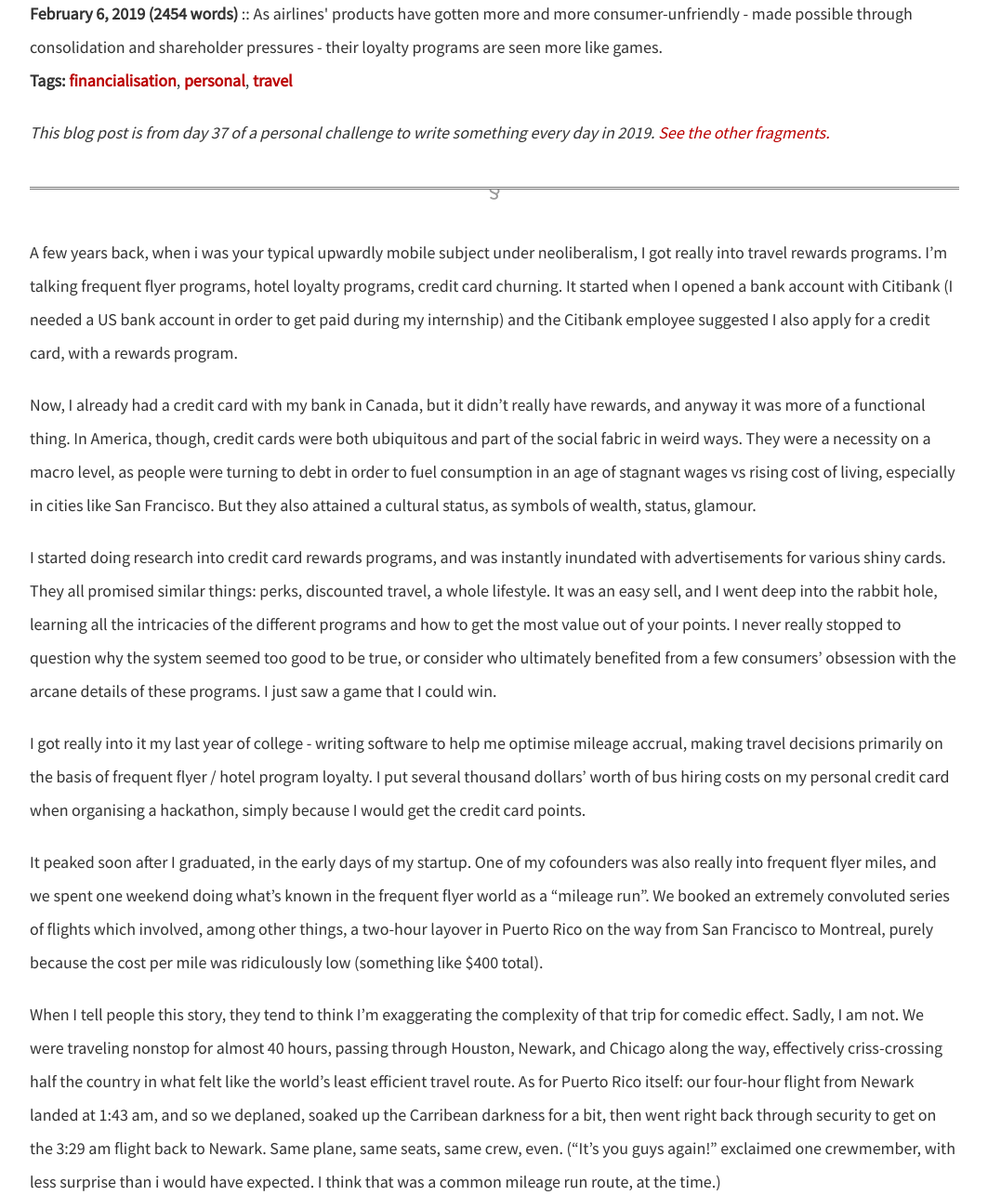
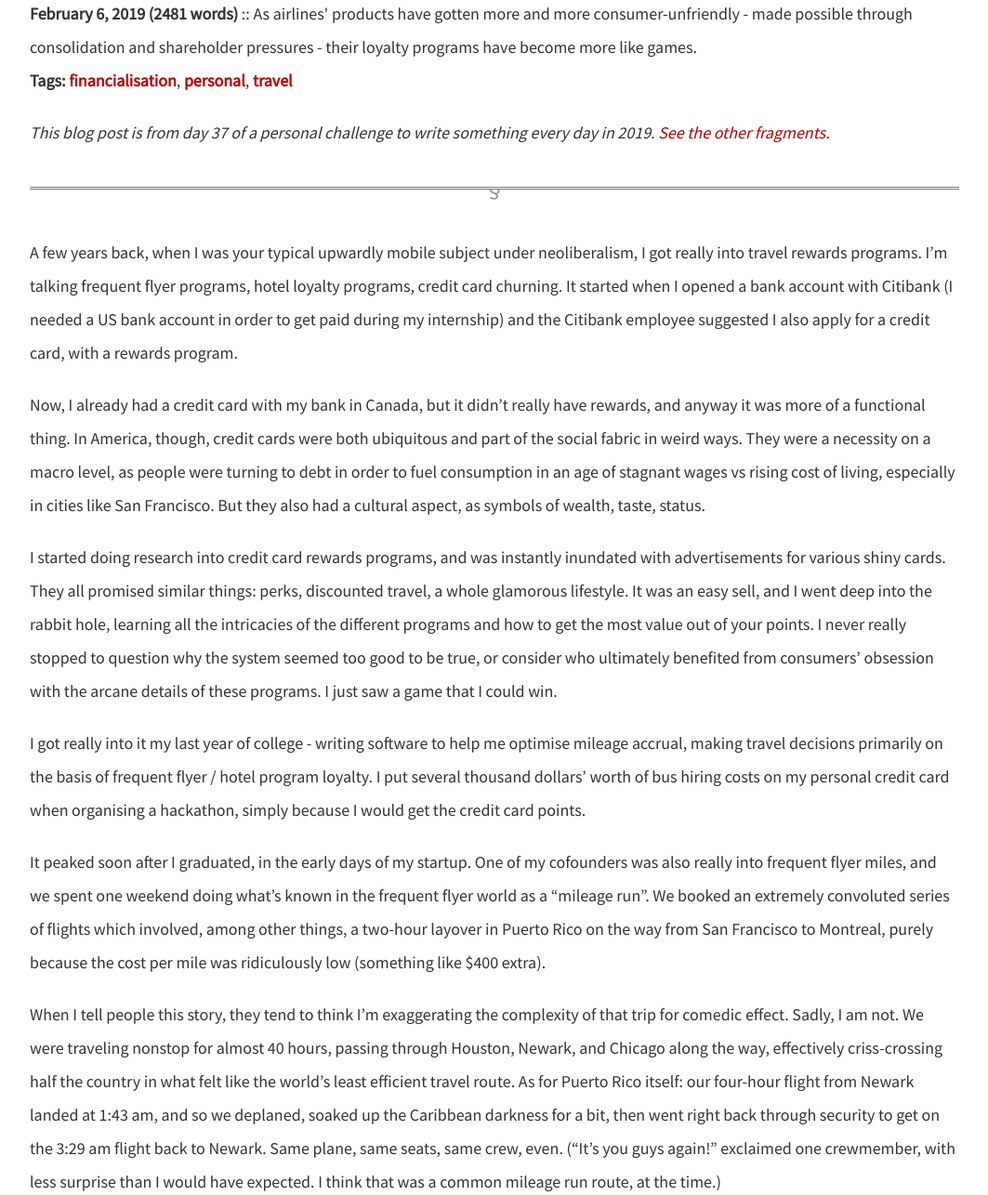
Before and after one commit to dellsystem/dellsystem.github.io, a Jekyll site: the page built from _posts/2019-2-6-fragments-37.md, in a window 1280 px wide and 1400 px high, scrolled down 279 px, cut to the strip 0-1286 px from the top of the window. Shown: the whole strip at 93% size, without its empty margins (108-1171 px from the left). Built offline with Jekyll 4.4.1, drawn with Linux system fonts in a browser that asks for light colours; some of the changed text lies outside the part shown.

Commit message:
Update fragments-37
fixed broken image, better wording

```diff
--- a/_posts/2019-2-6-fragments-37.md
+++ b/_posts/2019-2-6-fragments-37.md
@@ -1,30 +1,30 @@
 ---
 title: "Gaming frequent flyer programs"
 layout: fragment
-description: "As airlines' products have gotten more and more consumer-unfriendly - made possible through consolidation and shareholder pressures - their loyalty programs are seen more like games."
+description: "As airlines' products have gotten more and more consumer-unfriendly - made possible through consolidation and shareholder pressures - their loyalty programs have become more like games."
 tags:
 - financialisation
 - personal
 - travel
 ---
 
-A few years back, when i was your typical upwardly mobile subject under neoliberalism, I got really into travel rewards programs. I'm talking frequent flyer programs, hotel loyalty programs, credit card churning. It started when I opened a bank account with Citibank (I needed a US bank account in order to get paid during my internship) and the Citibank employee suggested I also apply for a credit card, with a rewards program.
+A few years back, when I was your typical upwardly mobile subject under neoliberalism, I got really into travel rewards programs. I'm talking frequent flyer programs, hotel loyalty programs, credit card churning. It started when I opened a bank account with Citibank (I needed a US bank account in order to get paid during my internship) and the Citibank employee suggested I also apply for a credit card, with a rewards program.
 
-Now, I already had a credit card with my bank in Canada, but it didn't really have rewards, and anyway it was more of a functional thing. In America, though, credit cards were both ubiquitous and part of the social fabric in weird ways. They were a necessity on a macro level, as people were turning to debt in order to fuel consumption in an age of stagnant wages vs rising cost of living, especially in cities like San Francisco. But they also attained a cultural status, as symbols of wealth, status, glamour.
+Now, I already had a credit card with my bank in Canada, but it didn't really have rewards, and anyway it was more of a functional thing. In America, though, credit cards were both ubiquitous and part of the social fabric in weird ways. They were a necessity on a macro level, as people were turning to debt in order to fuel consumption in an age of stagnant wages vs rising cost of living, especially in cities like San Francisco. But they also had a cultural aspect, as symbols of wealth, taste, status.
 
-I started doing research into credit card rewards programs, and was instantly inundated with advertisements for various shiny cards. They all promised similar things: perks, discounted travel, a whole lifestyle. It was an easy sell, and I went deep into the rabbit hole, learning all the intricacies of the different programs and how to get the most value out of your points. I never really stopped to question why the system seemed too good to be true, or consider who ultimately benefited from a few consumers' obsession with the arcane details of these programs. I just saw a game that I could win.
+I started doing research into credit card rewards programs, and was instantly inundated with advertisements for various shiny cards. They all promised similar things: perks, discounted travel, a whole glamorous lifestyle. It was an easy sell, and I went deep into the rabbit hole, learning all the intricacies of the different programs and how to get the most value out of your points. I never really stopped to question why the system seemed too good to be true, or consider who ultimately benefited from consumers' obsession with the arcane details of these programs. I just saw a game that I could win.
 
 I got really into it my last year of college - writing software to help me optimise mileage accrual, making travel decisions primarily on the basis of frequent flyer / hotel program loyalty. I put several thousand dollars' worth of bus hiring costs on my personal credit card when organising a hackathon, simply because I would get the credit card points.
 
-It peaked soon after I graduated, in the early days of my startup. One of my cofounders was also really into frequent flyer miles, and we spent one weekend doing what's known in the frequent flyer world as a "mileage run". We booked an extremely convoluted series of flights which involved, among other things, a two-hour layover in Puerto Rico on the way from San Francisco to Montreal, purely because the cost per mile was ridiculously low (something like $400 total).
+It peaked soon after I graduated, in the early days of my startup. One of my cofounders was also really into frequent flyer miles, and we spent one weekend doing what's known in the frequent flyer world as a "mileage run". We booked an extremely convoluted series of flights which involved, among other things, a two-hour layover in Puerto Rico on the way from San Francisco to Montreal, purely because the cost per mile was ridiculously low (something like $400 extra).
 
-When I tell people this story, they tend to think I'm exaggerating the complexity of that trip for comedic effect. Sadly, I am not. We were traveling nonstop for almost 40 hours, passing through Houston, Newark, and Chicago along the way, effectively criss-crossing half the country in what felt like the world's least efficient travel route. As for Puerto Rico itself: our four-hour flight from Newark landed at 1:43 am, and so we deplaned, soaked up the Carribean darkness for a bit, then went right back through security to get on the 3:29 am flight back to Newark. Same plane, same seats, same crew, even. ("It's you guys again!" exclaimed one crewmember, with less surprise than i would have expected. I think that was a common mileage run route, at the time.)
+When I tell people this story, they tend to think I'm exaggerating the complexity of that trip for comedic effect. Sadly, I am not. We were traveling nonstop for almost 40 hours, passing through Houston, Newark, and Chicago along the way, effectively criss-crossing half the country in what felt like the world's least efficient travel route. As for Puerto Rico itself: our four-hour flight from Newark landed at 1:43 am, and so we deplaned, soaked up the Caribbean darkness for a bit, then went right back through security to get on the 3:29 am flight back to Newark. Same plane, same seats, same crew, even. ("It's you guys again!" exclaimed one crewmember, with less surprise than I would have expected. I think that was a common mileage run route, at the time.)
 
-![screenshot of my flightdiary](The itinerary.)
+![screenshot of my flightdiary](https://i.imgur.com/mYwsCVv.png "The itinerary.")
 
 It sounds incredibly stupid, I know. But you know what? It worked. My travel companion renewed his elite status, and I made Star Alliance's Gold tier for the first time. That got me lounge access, priority boarding/check-in, more free baggage, free upgrades to business class. I was even able to parlay that into elite (mid-tier) status with the two other major airline alliances (SkyTeam and OneWorld) through vigilant monitoring of status-matching opportunities.
 
-Despite all the time and energy and unnecessary flying I had put into this pursuit, I still felt like I had come out ahead. I was saving money, and gaining access to perks I wouldn't otherwise have. I was gaming the system, without breaking any of its rules.
+Despite all the time and energy and unnecessary flying I had put into this pursuit, I still felt like I had come out ahead. I was saving money, and gaining access to perks I wouldn't have gotten otherwise. I had figured out how to game the system, and the rewards were great enough that I didn't stop to consider whether I wanted to be playing at all.
 
 ***
 
```
Also changed, not shown: other parts of _posts/2019-2-6-fragments-37.md (+6 -4 lines).
